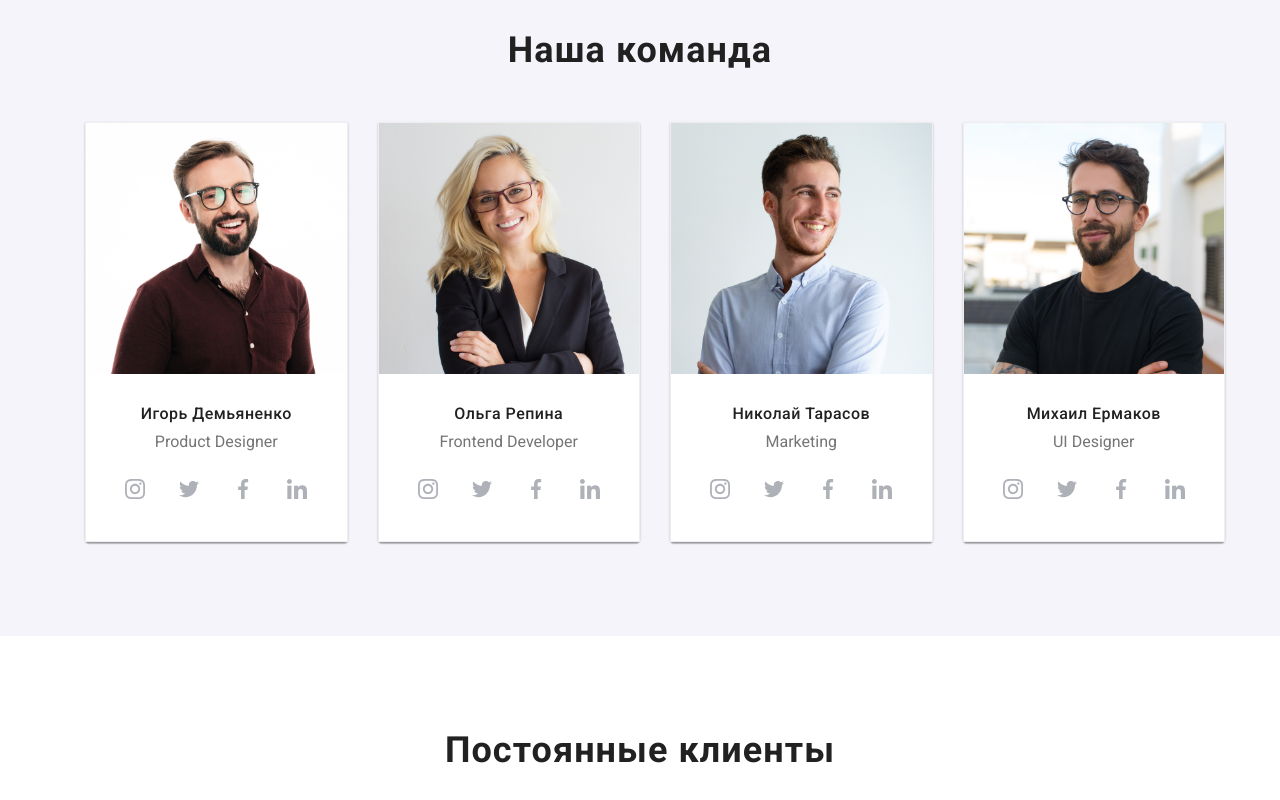
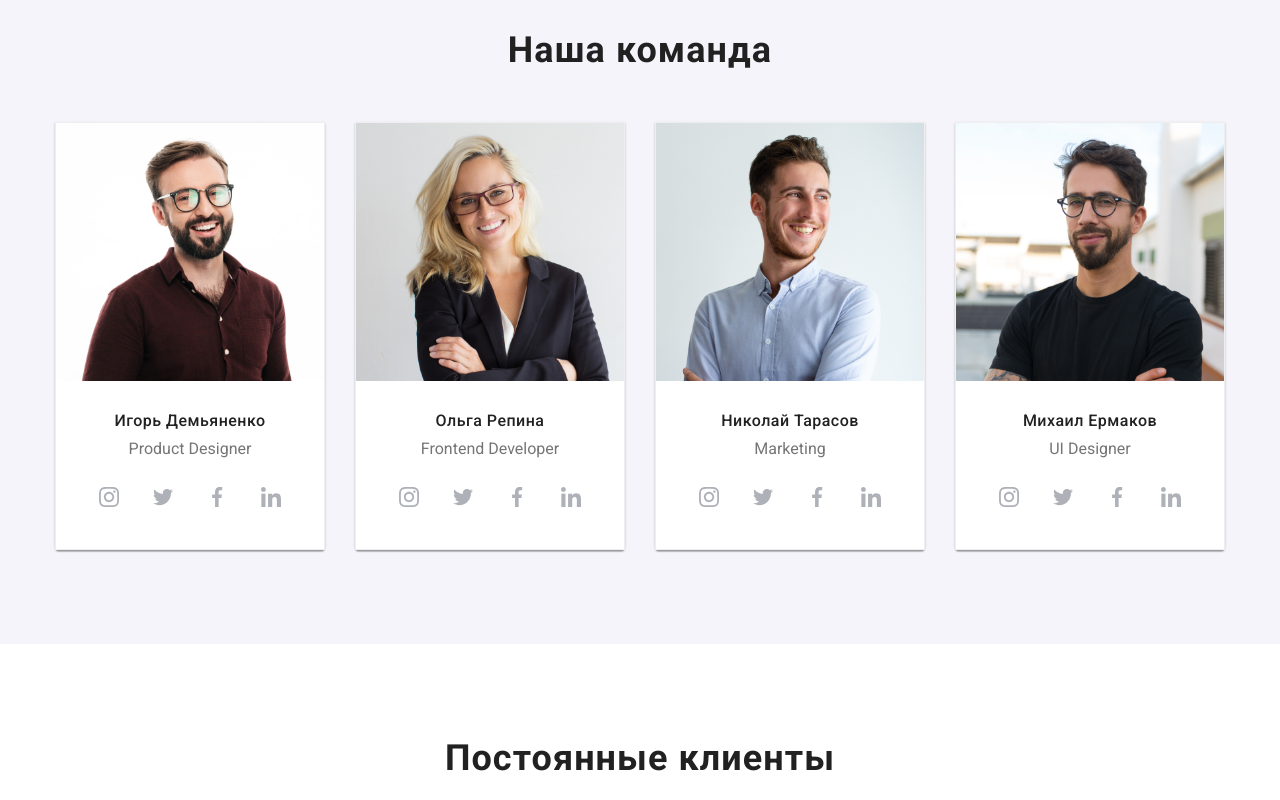
Before and after one commit to hanna-vasylenko/-goit-markup-hw-08, a plain HTML site: page index.html in a window 1280 px wide. Shown: the part 1660-2460 px from the top of the page. Drawn offline with nearby package versions, Linux system fonts and the light colour scheme.

Commit message:
Изменяет футер

```diff
--- a/sass/components/_footer-section.scss
+++ b/sass/components/_footer-section.scss
@@ -8,6 +8,7 @@
   &__container {
     display: flex;
     flex-wrap: wrap;
+    justify-content: space-around;
     @include mq(mobile-only) {
       flex-direction: column;
       align-items: center;
@@ -21,13 +22,13 @@
   }
   &__adress {
     @include mq(mobile-only) {
-      margin-bottom: 60px;
+      // margin-bottom: 60px;
       text-align: center;
     }
     @include mq(tablet-only) {
-      margin-bottom: 60px;
-      margin-right: 165px;
-      margin-left: 61px;
+      // margin-bottom: 60px;
+      // margin-right: 165px;
+      // margin-left: 61px;
       text-align: center;
     }
     @include mq(desktop) {
--- a/sass/components/_team-section.scss
+++ b/sass/components/_team-section.scss
@@ -19,10 +19,11 @@
     // display: flex;
 
     margin-bottom: -30px;
+
     @include mq(tablet) {
       display: flex;
       flex-wrap: wrap;
-      // margin-right: -30px;
+      margin-left: -30px;
     }
     &__item {
       margin-bottom: 30px;
```
Also changed, not shown: css/main.css, css/main.min.css, 2 other files.
